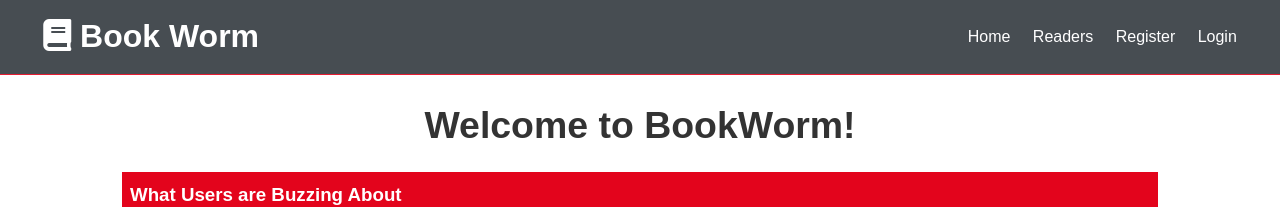
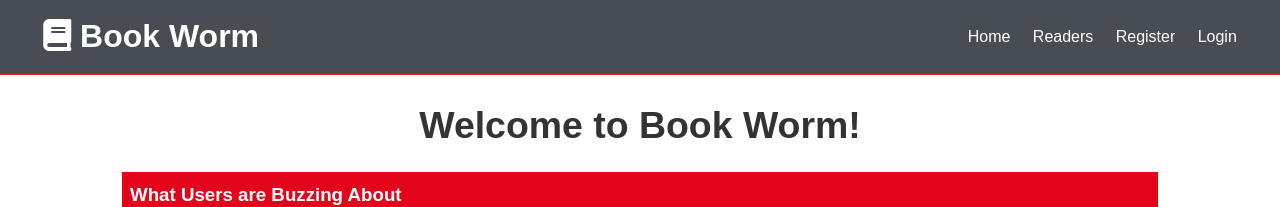
Before and after one commit to JulieBoberg/bookworm, a React (Create React App) app in the folder client/: page /home in a window 1280 px wide. Shown: the top 207 px of the page. Built offline with nearby package versions, Linux system fonts and the light colour scheme; no server answers.

Commit message:
spelling error

```diff
--- a/client/src/components/home/Home.js
+++ b/client/src/components/home/Home.js
@@ -31,7 +31,7 @@ const Home = ({
       <div
         style={{ fontSize: "2em", textAlign: "center", paddingBottom: "1rem" }}
       >
-        <h3>Welcome to BookWorm!</h3>
+        <h3>Welcome to Book Worm!</h3>
       </div>
 
       {/* Next is a selection of books people are talking about */}
```
